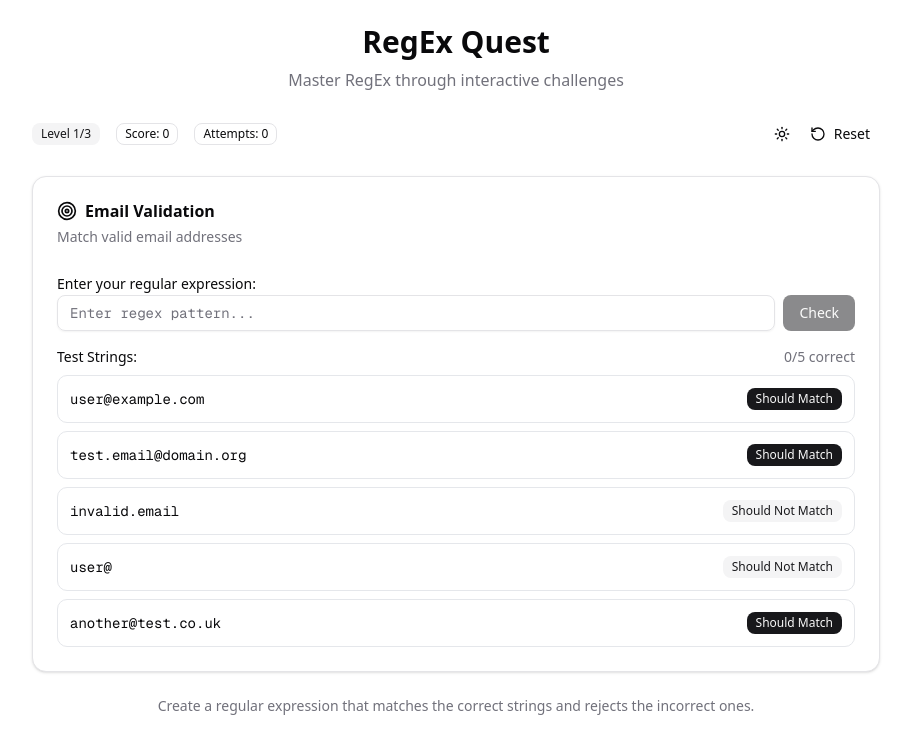
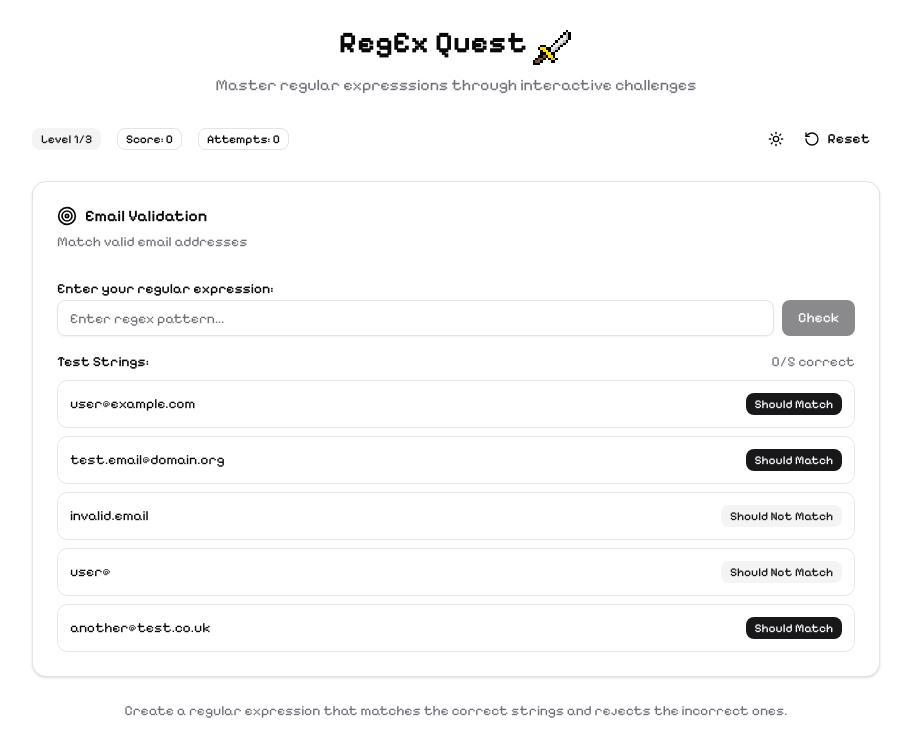
Before and after one commit to dytra/regex-quest, a Next.js app: page / in a window 1280 px wide. Shown: the top 756 px of the page, without its empty margins (184-1095 px from the left). Built offline with nearby package versions, Linux system fonts and the light colour scheme.

Commit message:
add sword to page

```diff
--- a/src/app/globals.css
+++ b/src/app/globals.css
@@ -6,8 +6,10 @@
 @theme inline {
   --color-background: var(--background);
   --color-foreground: var(--foreground);
-  --font-sans: var(--font-geist-sans);
-  --font-mono: var(--font-geist-mono);
+  --font-sans: var(--font-pixelify-sans);
+  /* --font-sans: var(--font-geist-sans); */
+  --font-mono: var(--font-pixelify-sans);
+  /* --font-mono: var(--font-geist-mono); */
   --color-sidebar-ring: var(--sidebar-ring);
   --color-sidebar-border: var(--sidebar-border);
   --color-sidebar-accent-foreground: var(--sidebar-accent-foreground);
@@ -120,3 +122,9 @@
     @apply bg-background text-foreground;
   }
 }
+
+
+.image-crisp {
+  image-rendering: pixelated;
+  image-rendering: crisp-edges;
+}
--- a/src/app/layout.tsx
+++ b/src/app/layout.tsx
@@ -1,5 +1,5 @@
 import type { Metadata } from "next";
-import { Geist, Geist_Mono } from "next/font/google";
+import { Geist, Geist_Mono, Pixelify_Sans } from "next/font/google";
 import "./globals.css";
 import { ThemeProvider } from "@/components/theme-provider";
 
@@ -13,6 +13,10 @@ const geistMono = Geist_Mono({
   subsets: ["latin"],
 });
 
+const pixelifySans = Pixelify_Sans({
+  variable: "--font-pixelify-sans",
+  subsets: ["latin"],
+});
 export const metadata: Metadata = {
   title: "regex quest",
   description: "regex game",
@@ -26,7 +30,7 @@ export default function RootLayout({
   return (
     <html lang="en" suppressHydrationWarning>
       <body
-        className={`${geistSans.variable} ${geistMono.variable} antialiased`}
+        className={`${pixelifySans.variable} ${pixelifySans.variable} font-sans antialiased`}
       >
         <ThemeProvider
           attribute="class"
--- a/src/components/game.tsx
+++ b/src/components/game.tsx
@@ -7,6 +7,7 @@ import { Card, CardContent, CardDescription, CardHeader, CardTitle } from "@/com
 import { Badge } from "@/components/ui/badge"
 import { CheckCircle, XCircle, Target, Trophy, RotateCcw } from "lucide-react"
 import { ModeToggle } from "./ui/mode-toggle"
+import Image from "next/image";
 
 const levels = [
   {
@@ -146,8 +147,8 @@ export default function Component() {
   return (
     <div className="max-w-4xl mx-auto p-6 space-y-6">
       <div className="text-center space-y-2">
-        <h1 className="text-3xl font-bold">RegEx Quest</h1>
-        <p className="text-muted-foreground">Master RegEx through interactive challenges</p>
+        <h1 className="text-3xl font-bold">RegEx Quest <Image src={"/sword.png"} className="inline w-10 h-10 image-crisp" alt={"sword regex game pixel art"} width={50} height={50} /></h1>
+        <p className="text-muted-foreground">Master regular expresssions through interactive challenges</p>
       </div>
 
       <div className="flex justify-between items-center">
--- a/tailwind.config.js
+++ /dev/null
@@ -1,11 +0,0 @@
-module.exports = {
-  content: [
-    "./src/pages/**/*.{js,ts,jsx,tsx,mdx}",
-    "./src/components/**/*.{js,ts,jsx,tsx,mdx}",
-    "./src/app/**/*.{js,ts,jsx,tsx,mdx}",
-  ],
-  theme: {
-    extend: {},
-  },
-  plugins: [],
-}
```
Also changed, not shown: public/sword.png (added).
